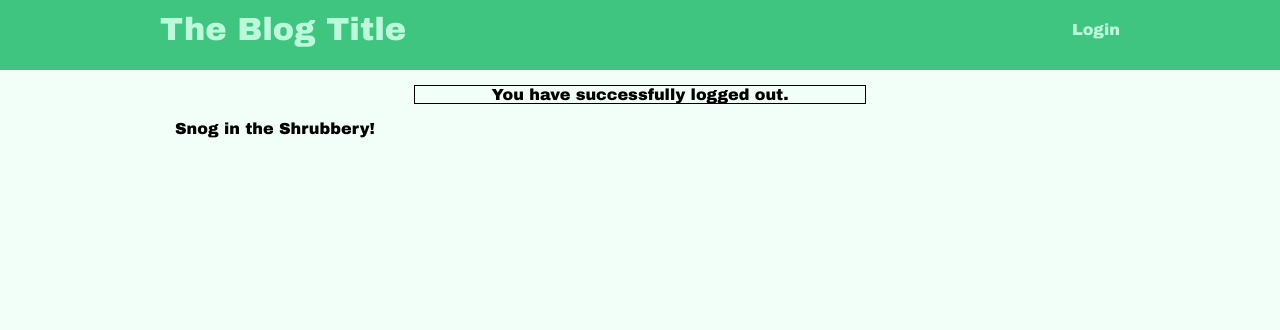
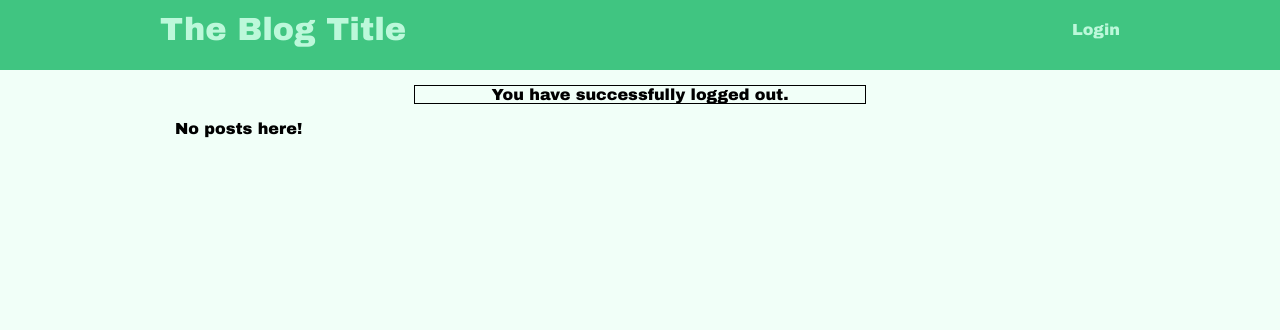
Before and after one commit to ldscavo/Blog-Flask, a Flask app: page /logout in a window 1280 px wide. Shown: the top 330 px of the page. Run offline with Flask 2, Linux system fonts and the light colour scheme.

Commit message:
Made the site index page show posts

```diff
--- a/blog/templates/index.html
+++ b/blog/templates/index.html
@@ -1,5 +1,16 @@
 {% extends "layout.html" %}
 {% block title %}Home{% endblock %}
 {% block body %}
-<p>Snog in the Shrubbery!</p>
+
+{% for post in posts: %}
+<p>{{ post.title }}</p>
+<p><em>Published by {{ post.author.username }} on {{ post.pub_date }} </em></p>
+<p>{{ post.body }}</p>
+<p>({{ post.comments.count() }}) Comments
+{% endfor %}
+
+{% if not posts: %}
+<p>No posts here!</p>
+{% endif %}
+
 {% endblock %}
```
